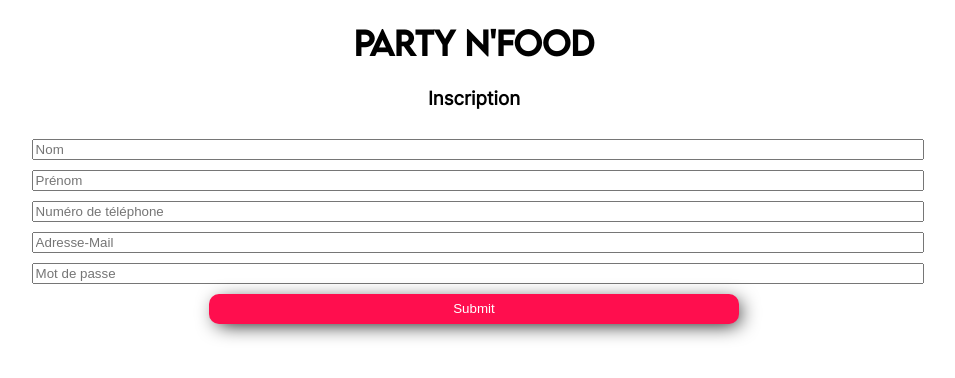
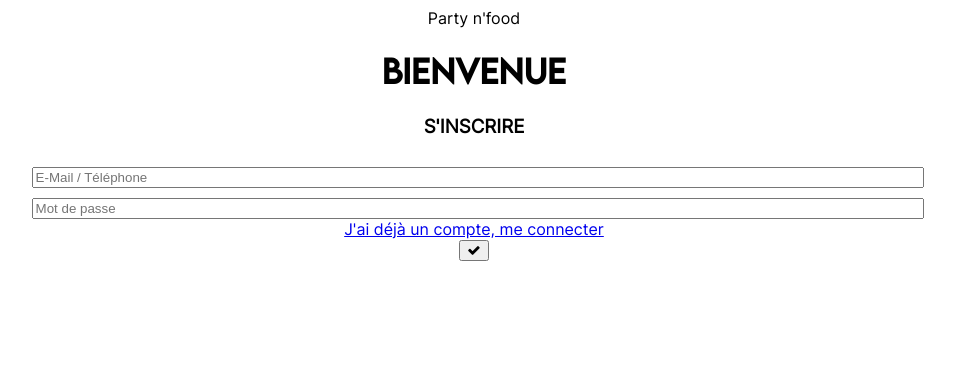
Before and after one commit to antoinehenrio/Party-and-food, a website: page client/inscription.html in a window 1280 px wide. Shown: the whole page, without its empty margins (166-1121 px from the left). Drawn offline with Linux system fonts and the light colour scheme.

Commit message:
Inscription finie

```diff
--- a/client/inscription.html
+++ b/client/inscription.html
@@ -5,18 +5,25 @@
     <link href="style.css" rel="stylesheet">
     <meta name="viewport" content="width=device-width, initial-scale=1.0">
     <title>Inscription - Party n'food</title>
+    <!-- <link href="//netdna.bootstrapcdn.com/twitter-bootstrap/2.3.2/css/bootstrap-combined.no-icons.min.css" rel="stylesheet"> -->
+    <link rel="stylesheet" href="https://cdnjs.cloudflare.com/ajax/libs/font-awesome/4.7.0/css/font-awesome.min.css">
 </head>
 <body>
-    <h1>Party n'food</h1>
+    <div class="nomAppli">Party n'food</div>
     <div class="inscription-body">
-        <h3>Inscription</h3>
-        <form class="inscription-form">
-            <input class="inputInscription" placeholder="Nom" type="text" required>
+        <!-- <h3>Inscription</h3> -->
+        <form class="inscription-form" action="/inscription">
+            <h1>BIENVENUE</h1>
+            <h3>S'INSCRIRE</h3>
+            <!-- <input class="inputInscription" placeholder="Nom" type="text" required>
             <input class="inputInscription" placeholder="Prénom" type="text" required>
-            <input class="inputInscription" placeholder="Numéro de téléphone" type="tel" pattern="[0-9]{10}" required>
-            <input class="inputInscription" placeholder="Adresse-Mail" type="email" pattern=".+@+.com" required>
-            <input class="inputInscription" placeholder="Mot de passe" type="password" required>
-            <input class="buttonSubmitInscription" type="submit">
+            <input class="inputInscription" placeholder="Numéro de téléphone" type="tel" pattern="[0-9]{10}" required> -->
+            <input class="inputInscription" placeholder="E-Mail / Téléphone" required>
+            <input class="inputInscription" placeholder="Mot de passe" type="password" required><br>
+            <a class="coRegister" href="#">J'ai déjà un compte, me connecter</a><br>
+            <!-- <input class="buttonSubmitInscription" type="submit" > -->
+            <button type="submit"><i class="fa fa-check submitCheck"></i></button>
+
         </form>
     </div>
 </body>
```
